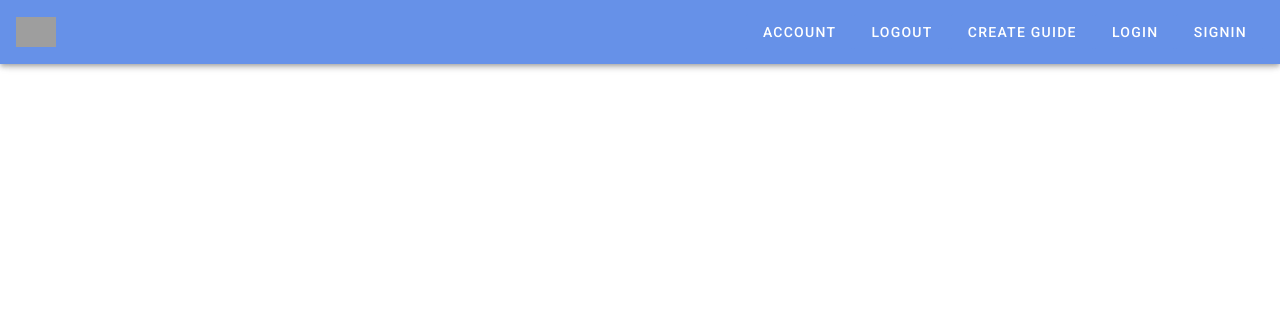
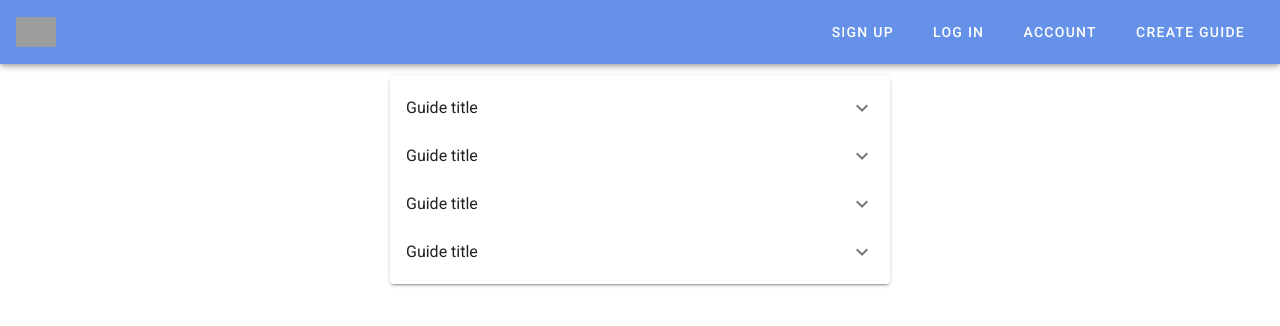
Before and after one commit to KickButtowski80/gameguides-firebase-auth, a Vue app: page / in a window 1280 px wide. Shown: the top 326 px of the page. Built offline with nearby package versions, Linux system fonts and the light colour scheme; grey boxes are pictures that could not be loaded.

Commit message:
added neccessary name to each component and put the forms inside v-form tag inorder to be able to do lazy evaluation

```diff
--- a/src/App.vue
+++ b/src/App.vue
@@ -1,18 +1,22 @@
 <template>
   <v-app>
     <nav-bar></nav-bar>
-    <v-content></v-content>
+    <v-content>
+      <guide-lists></guide-lists>
+    </v-content>
   </v-app>
 </template>
 
 <script>
 import NavBar from "./components/NavBar";
+import GuideLists from "./components/GuideLists";
 
 export default {
   name: "App",
 
   components: {
-    "nav-bar": NavBar
+    "nav-bar": NavBar,
+    "guide-lists": GuideLists
   },
 
   data: () => ({
--- a/src/components/Login.vue
+++ b/src/components/Login.vue
@@ -2,8 +2,9 @@
   <v-row justify="center">
     <v-dialog v-model="dialog" persistent max-width="600px">
       <template v-slot:activator="{ on }">
-        <v-btn outlined class="primary" v-on="on">Log In</v-btn>
+        <v-btn outlined class="primary z-depth-0 darken" v-on="on">Log In</v-btn>
       </template>
+      <v-form ref="form">
         <v-card>
           <v-card-title>
             <span class="headline">Log In Form</span>
@@ -26,12 +27,14 @@
             <v-btn color="blue darken-1" text @click="dialog = false">Log In</v-btn>
           </v-card-actions>
         </v-card>
+      </v-form>
     </v-dialog>
   </v-row>
 </template>
 
 <script>
 export default {
+  name: "Login",
   data: () => ({
     dialog: false
   })
--- a/src/components/NavBar.vue
+++ b/src/components/NavBar.vue
@@ -1,6 +1,6 @@
 <template>
   <div>
-    <v-app-bar app color="primary"  dark>
+    <v-app-bar app color="primary" dark>
       <div class="d-flex align-center">
         <v-img
           alt="Vuetify Logo"
@@ -10,16 +10,30 @@
           transition="scale-transition"
           width="40"
         />
-      </div>
+      </div >
       <v-spacer></v-spacer>
-      <div v-for="item in items" :key="item.text" >
-        <v-btn outlined v-text="item.text" class="primary"></v-btn>
+      <div id="navbarElements">
+        <signup-form></signup-form>
+        <login-form></login-form>
+        <account-details></account-details>
+        <create-guide></create-guide>
       </div>
     </v-app-bar>
   </div>
 </template>
 <script>
+import SignUp from "./SignUp";
+import Login from "./Login";
+import Account from './Account';
+import CreateGuide from './CreateGuide'
 export default {
+  name: "NavBar",
+  components: {
+    "signup-form": SignUp,
+    "login-form": Login,
+    'account-details': Account,
+    'create-guide': CreateGuide
+  },
   data() {
     return {
       items: [
@@ -33,3 +47,10 @@ export default {
   }
 };
 </script>
+
+<style lang="css" scoped>
+#navbarElements *{
+ display: inline-flex;
+ margin: 2px;
+}
+</style>
--- a/src/components/SignUp.vue
+++ b/src/components/SignUp.vue
@@ -2,8 +2,9 @@
   <v-row justify="center">
     <v-dialog v-model="dialog" persistent max-width="600px">
       <template v-slot:activator="{ on }">
-        <v-btn outlined class="primary"  v-on="on">Sign Up</v-btn>
+        <v-btn outlined class="primary z-depth-0 darken" v-on="on">Sign Up</v-btn>
       </template>
+      <v-form ref="form">
         <v-card>
           <v-card-title>
             <span class="headline">Sign Up Form</span>
@@ -11,18 +12,14 @@
           <v-card-text>
             <v-container>
               <v-row>
-
                 <v-col cols="12">
                   <v-text-field label="Email*" required></v-text-field>
                 </v-col>
                 <v-col cols="12">
                   <v-text-field label="Password*" type="password" required></v-text-field>
                 </v-col>
-
-
               </v-row>
             </v-container>
-
           </v-card-text>
           <v-card-actions>
             <v-spacer></v-spacer>
@@ -30,14 +27,16 @@
             <v-btn color="blue darken-1" text @click="dialog = false">Sign up</v-btn>
           </v-card-actions>
         </v-card>
+      </v-form>
     </v-dialog>
   </v-row>
 </template>
 
 <script>
 export default {
+  name: "Signup",
   data: () => ({
-      dialog: false,
-    }),
-  }
+    dialog: false
+  })
+};
 </script>
```
Lines whose indentation alone changed are shown as unchanged.
